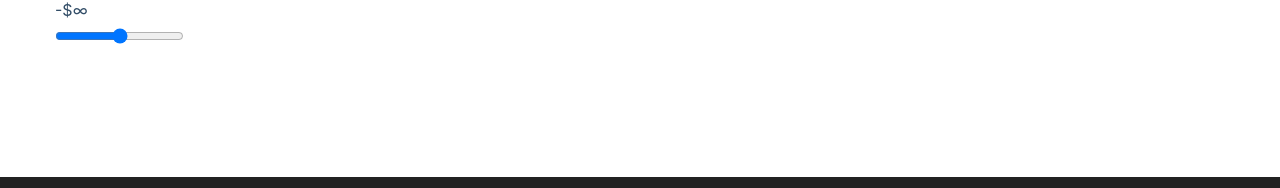
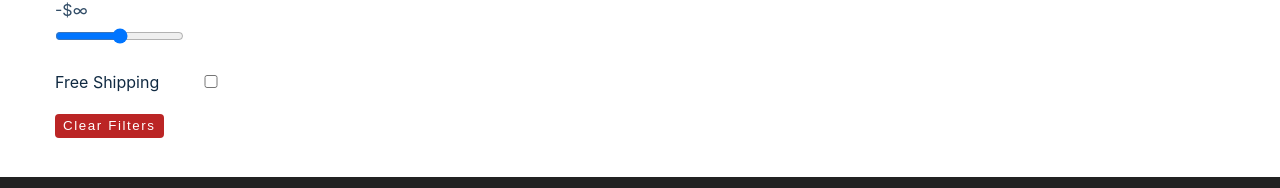
Before and after one commit to UsamaBhakrani/Ecommerce-React, a React app: page /products in a window 1280 px wide. Shown: the part 607-795 px from the top of the page. Built offline with nearby package versions, Linux system fonts and the light colour scheme; no server answers; the HTML template or start-up script is replaced by a standard one.

Commit message:
Finalize Filters Structure

```diff
--- a/src/components/Filters.jsx
+++ b/src/components/Filters.jsx
@@ -104,7 +104,20 @@ const Filters = () => {
               value={price}
             />
           </div>
+          <div className="form-control shipping">
+            <label htmlFor="shipping">free shipping</label>
+            <input
+              type="checkbox"
+              name="shipping"
+              id="shipping"
+              onChange={updateFilters}
+              checked={shipping}
+            />
+          </div>
         </form>
+        <button className="clear-btn" type="button" onClick={clearFilters}>
+          clear filters
+        </button>
       </div>
     </Wrapper>
   );
--- a/src/context/filter_context.jsx
+++ b/src/context/filter_context.jsx
@@ -71,10 +71,15 @@ export const FilterProvider = ({ children }) => {
     if (name === "price") {
       value = Number(value);
     }
+    if (name === "shipping") {
+      value = e.target.checked;
+    }
     dispatch({ type: UPDATE_FILTERS, payload: { name, value } });
   };
 
-  const clearFilters = () => {};
+  const clearFilters = () => {
+    dispatch({ type: CLEAR_FILTERS });
+  };
 
   return (
     <FilterContext.Provider
@@ -91,6 +96,7 @@ export const FilterProvider = ({ children }) => {
     </FilterContext.Provider>
   );
 };
+
 // make sure use
 export const useFilterContext = () => {
   return useContext(FilterContext);
--- a/src/reducers/filter_reducer.jsx
+++ b/src/reducers/filter_reducer.jsx
@@ -87,6 +87,16 @@ const filter_reducer = (state, action) => {
   if (action.type === CLEAR_FILTERS) {
     return {
       ...state,
+      filters: {
+        search: "",
+        company: "all",
+        category: "all",
+        color: "",
+        min_price: 0,
+        max_price: 0,
+        price: 0,
+        shipping: false,
+      },
     };
   }
 
```
